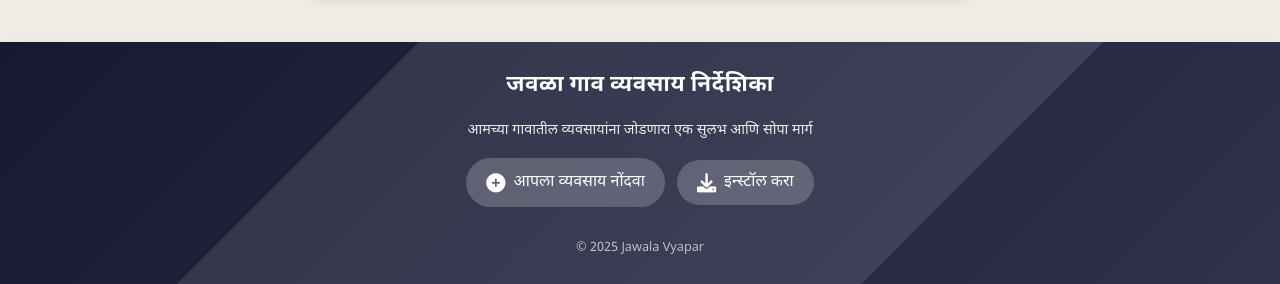
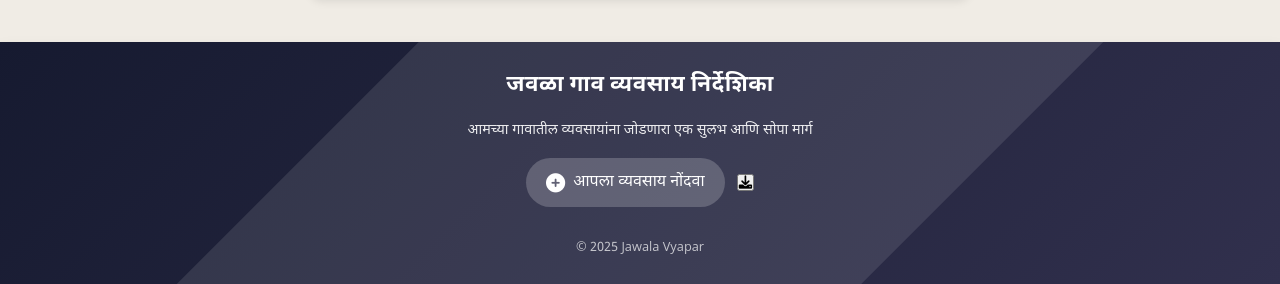
Before and after one commit to the-scam-master/jawala-directory, a website: page index.html in a window 1280 px wide. Shown: the part 6613-6897 px from the top of the page. Drawn offline with nearby package versions, Linux system fonts and the light colour scheme; files whose address does not match are found by name.

Commit message:
Update index.html

```diff
--- a/index.html
+++ b/index.html
@@ -4,40 +4,49 @@
     <meta charset="UTF-8">
     <meta name="viewport" content="width=device-width, initial-scale=1.0">
     <title>Jawala Village Business Directory - Find Nearby Services</title>
+
     <!-- Favicon -->
     <link rel="icon" type="image/png" href="./assets/images/telephone-directory.png">
+
     <!-- Meta Description for SEO -->
     <meta name="description" content="जवळा गाव व्यवसाय निर्देशिका: गावातील व्यवसाय शोधण्यासाठी एक सुलभ साधन. आपल्या जवळच्या सेवा आणि व्यवसायांबद्दल त्वरित माहिती मिळवा.">
+
     <!-- Geo Tags for Local SEO -->
     <meta name="geo.region" content="IN-MH">
     <meta name="geo.placename" content="Jawala, Yavatmal, Maharashtra">
     <meta name="geo.position" content="20.6282;78.5756">
     <meta name="ICBM" content="20.6282, 78.5756">
+
     <!-- Vercel Analytics Tracker -->
     <script>
       window.va = window.va || function () { (window.vaq = window.vaq || []).push(arguments); };
     </script>
     <script defer src="/_vercel/insights/script.js"></script>
+
     <!-- Open Graph Metadata for Social Sharing -->
     <meta property="og:title" content="जवळा गाव व्यवसाय निर्देशिका">
     <meta property="og:description" content="गावातील सर्व व्यवसायांची सुलभ माहिती मिळवा - Discover and connect with local businesses and essential services in Jawala village.">
     <meta property="og:image" content="./assets/images/telephone-directory.png">
     <meta property="og:url" content="https://jawala-vyapar.vercel.app/">
     <meta property="og:type" content="website">
+
     <!-- Twitter Card Meta Tags -->
     <meta name="twitter:card" content="summary_large_image">
     <meta name="twitter:title" content="Phone Directory - Jawala Village">
     <meta name="twitter:description" content="Discover Jawala village businesses and services in an easy-to-use online directory.">
     <meta name="twitter:image" content="./assets/images/telephone-directory.png">
+
     <!-- Fonts and Icons -->
     <link href="https://fonts.googleapis.com/css2?family=Mukta:wght@300;400;600;700&family=Noto+Sans+Devanagari:wght@300;400;600&display=swap" rel="stylesheet">
     <link rel="stylesheet" href="https://cdnjs.cloudflare.com/ajax/libs/font-awesome/6.0.0-beta3/css/all.min.css">
     <link href="https://cdn.jsdelivr.net/npm/bootstrap-icons/font/bootstrap-icons.css" rel="stylesheet">
     <link href="https://fonts.googleapis.com/icon?family=Material+Icons" rel="stylesheet">
     <link rel="stylesheet" href="./assets/css/styles.css">
+
     <!-- PWA Manifest -->
     <link rel="manifest" href="/manifest.json">
     <meta name="theme-color" content="#0066FF">
+
     <!-- Structured Data for Local Business -->
     <script type="application/ld+json">
     {
@@ -64,6 +73,7 @@
       }
     }
     </script>
+
     <!-- Structured Data for Web Application -->
     <script type="application/ld+json">
     {
@@ -114,12 +124,14 @@
         }
     }
     </script>
+
 </head>
 <body>
     <div class="container">
         <header role="banner">
             <h1>जवळा व्यवसाय निर्देशिका</h1>
         </header>
+
         <div class="controls">
             <div class="search-container">
                 <input type="text" id="searchInput" placeholder="व्यवसाय शोधा..." aria-label="व्यवसाय शोधा">
@@ -130,8 +142,10 @@
                 <div id="selectedCategoryName" class="selected-category-name"></div>
             </div>
         </div>
+
         <div id="businessList" class="business-grid" role="main"></div>
     </div>
+
     <footer>
         <div class="footer-content">
             <h3>जवळा गाव व्यवसाय निर्देशिका</h3>
@@ -141,24 +155,28 @@
                     <a href="https://forms.office.com/r/xjVPvyCA9F" class="action-button" target="_blank">
                         <i class="fas fa-plus-circle"></i> आपला व्यवसाय नोंदवा
                     </a>
-                    <button id="footerInstallBtn" class="action-button" aria-label="Install">
-                        <i class="fas fa-download"></i> इन्स्टॉल करा
+                    <button id="footerInstallBtn" class="install-btn fab" aria-label="Install">
+                        <i class="fas fa-download"></i>
                     </button>
                 </div>
             </div>
+
             <div class="copyright">
                 © 2025 Jawala Vyapar
             </div>
         </div>
     </footer>
+
     <!-- Install banner (hidden) -->
     <div class="install-overlay" id="installBanner">
         <div class="install-box">
+            <img src="/assets/images/telephone-directory.png" alt="App Icon" style="width: 40px; height: 40px; margin-right: 16px;">
             <p>जवळा व्यवसाय निर्देशिका अॅप इन्स्टॉल करा</p>
             <button id="bannerInstallBtn">Install</button>
             <button id="dismissInstall" aria-label="Close">✕</button>
         </div>
     </div>
+
     <!-- Loading overlay -->
     <div class="loading-overlay" id="loadingOverlay">
         <div class="loading-spinner"></div>
```
